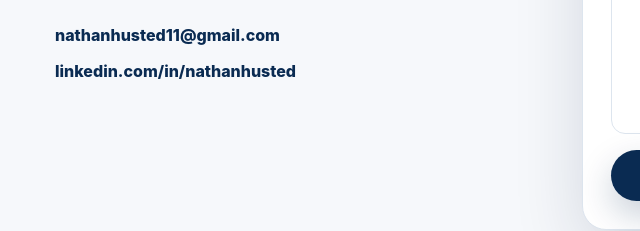
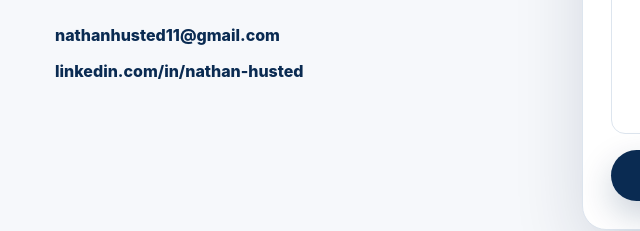
Before and after one commit to Natehus5/Luminary-AI-Website, a plain HTML site: page index.html in a window 1280 px wide. Shown: the part 4041-4272 px from the top of the page, 25-665 px from the left. Drawn offline with Linux system fonts and the light colour scheme.

Commit message:
Fix LinkedIn URL in contact details
Updated LinkedIn link to include the full URL.

```diff
--- a/index.html
+++ b/index.html
@@ -199,7 +199,9 @@
           </p>
           <div class="contact-details">
             <a href="mailto:nathanhusted11@gmail.com">nathanhusted11@gmail.com</a>
-            <a href="www.linkedin.com/in/nathan-husted-560269340" target="_blank" rel="noreferrer">linkedin.com/in/nathanhusted</a>
+            <a href="https://www.linkedin.com/in/nathan-husted-560269340/" target="_blank" rel="noreferrer">
+  linkedin.com/in/nathan-husted
+  </a>
           </div>
         </div>
 
```
